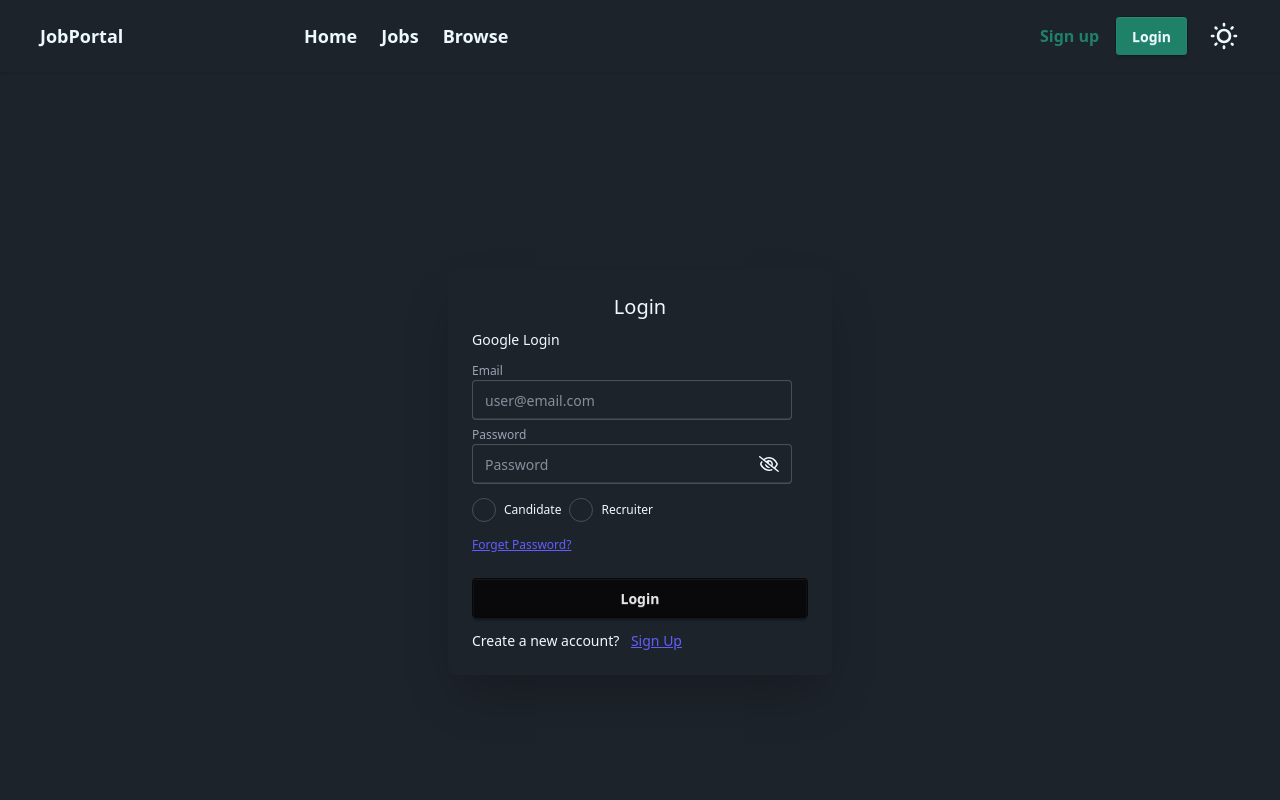
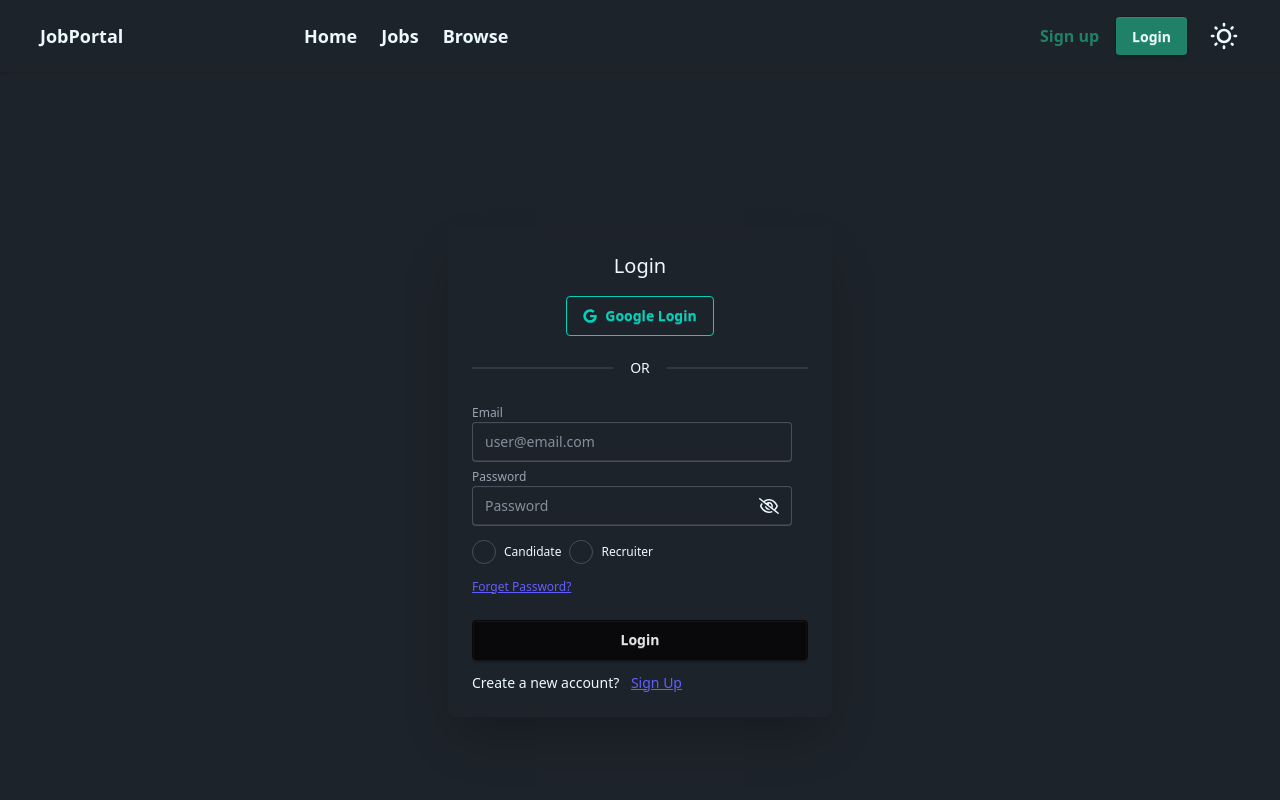
Before and after one commit to venkatsait33/MERN_JOB_PORTAL, a React (Vite) app in the folder frontend/: page /login in a window 1280 px wide. Shown: the top 800 px of the page. Built offline with nearby package versions, Linux system fonts and the light colour scheme; no server answers.

Commit message:
added button

```diff
--- a/frontend/src/pages/Login.jsx
+++ b/frontend/src/pages/Login.jsx
@@ -9,6 +9,7 @@ import { validateEmail } from '../utils/helper';
 import Input from '../components/Input';
 import { GoogleAuthProvider, signInWithPopup } from 'firebase/auth';
 import { auth } from '../firebase/firebase';
+import { FaGoogle } from 'react-icons/fa6';
 
 const Login = () => {
     const [input, setInput] = useState({
@@ -89,8 +90,10 @@ const Login = () => {
 
                     <div className="card-body">
                         <h1 className='text-xl text-center'>Login</h1>
-                        <div>
-                            <h1 onClick={handleGoogleLogin}>Google Login</h1>                        </div>
+                        <div className='flex items-center justify-center mt-2'>
+                            <button onClick={handleGoogleLogin} className='gap-2 btn btn-outline btn-accent'><span><FaGoogle /></span>Google Login</button>
+                        </div>
+                        <p className="text-center divider">OR</p>
                         <form onSubmit={submitHandler} className='flex flex-col gap-3 '>
                             <div className="fieldset">
 
```
